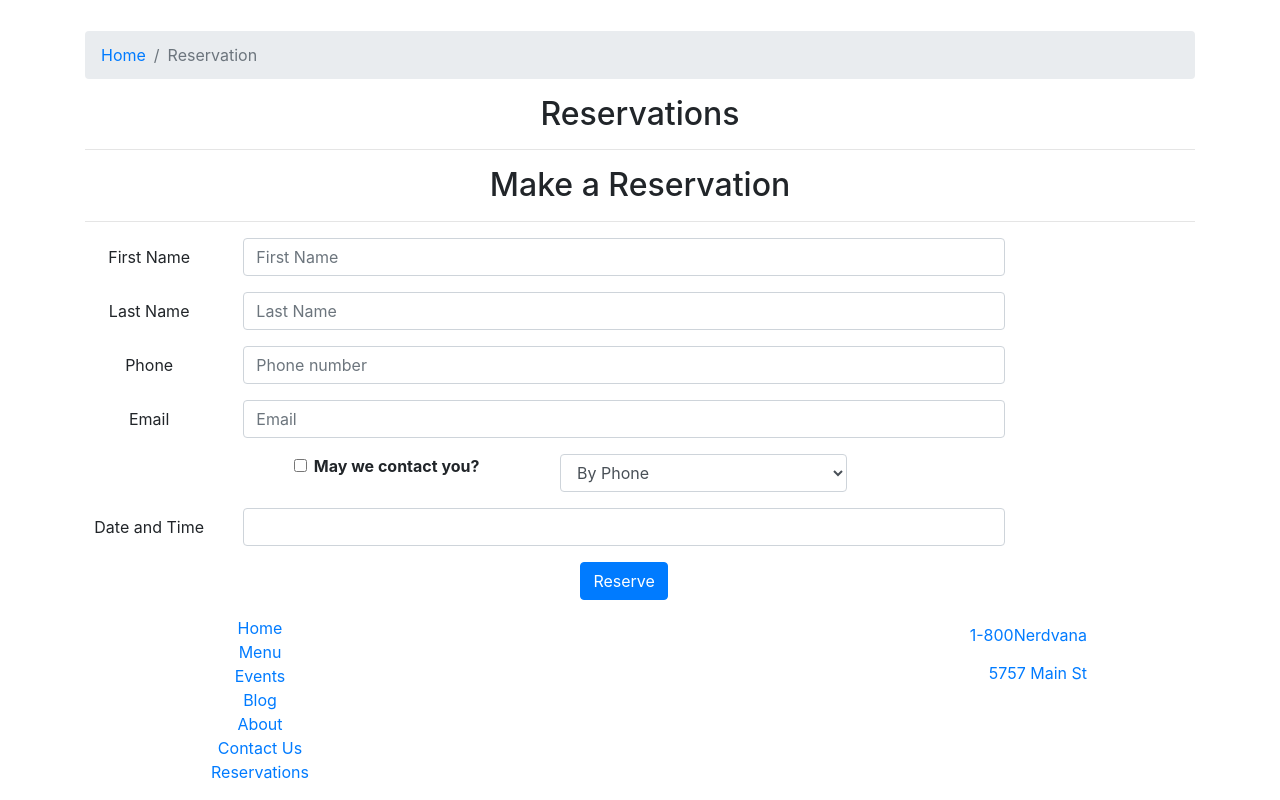
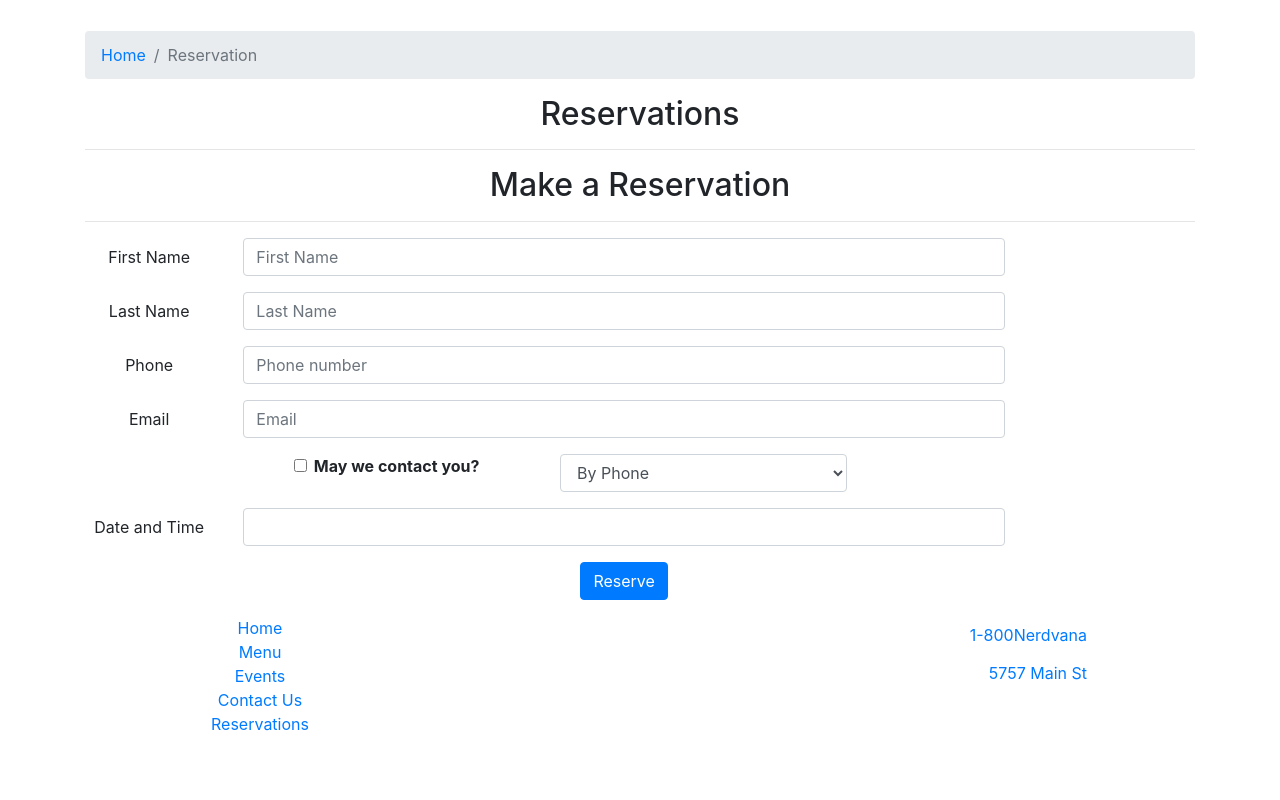
Before and after one commit to MojiTom/geekhalla, a React (Create React App) app: page /reservations in a window 1280 px wide. Shown: the part 290-1090 px from the top of the page. After the commit the page ends 1042 px from the top, so only its background shows below. Built offline with nearby package versions, Linux system fonts and the light colour scheme; the HTML template or start-up script is replaced by a standard one.

Commit message:
testing conflicts in git

```diff
--- a/src/components/FooterComponent.js
+++ b/src/components/FooterComponent.js
@@ -17,11 +17,6 @@ function Footer(props) {
                 <br />
                 <a>
                   <Link to='#'>Events</Link>
-                </a>{' '}
-                <br />
-                <a>
-                    <a><Link to='#'>Blog</Link></a> <br/>
-                  <Link to='/aboutus'>About</Link>
                 </a>{' '}
                 <br />
                 <a>
```
